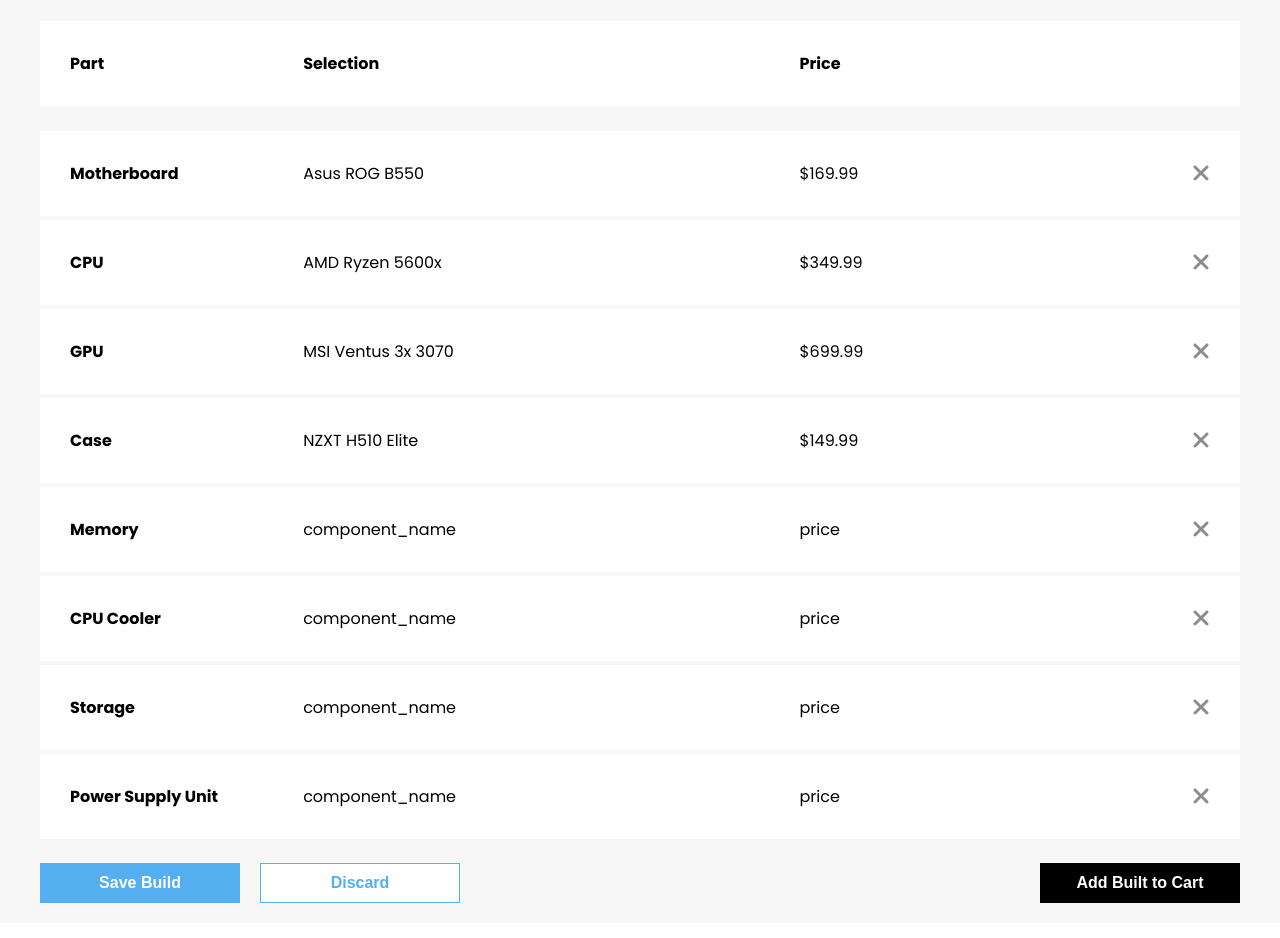
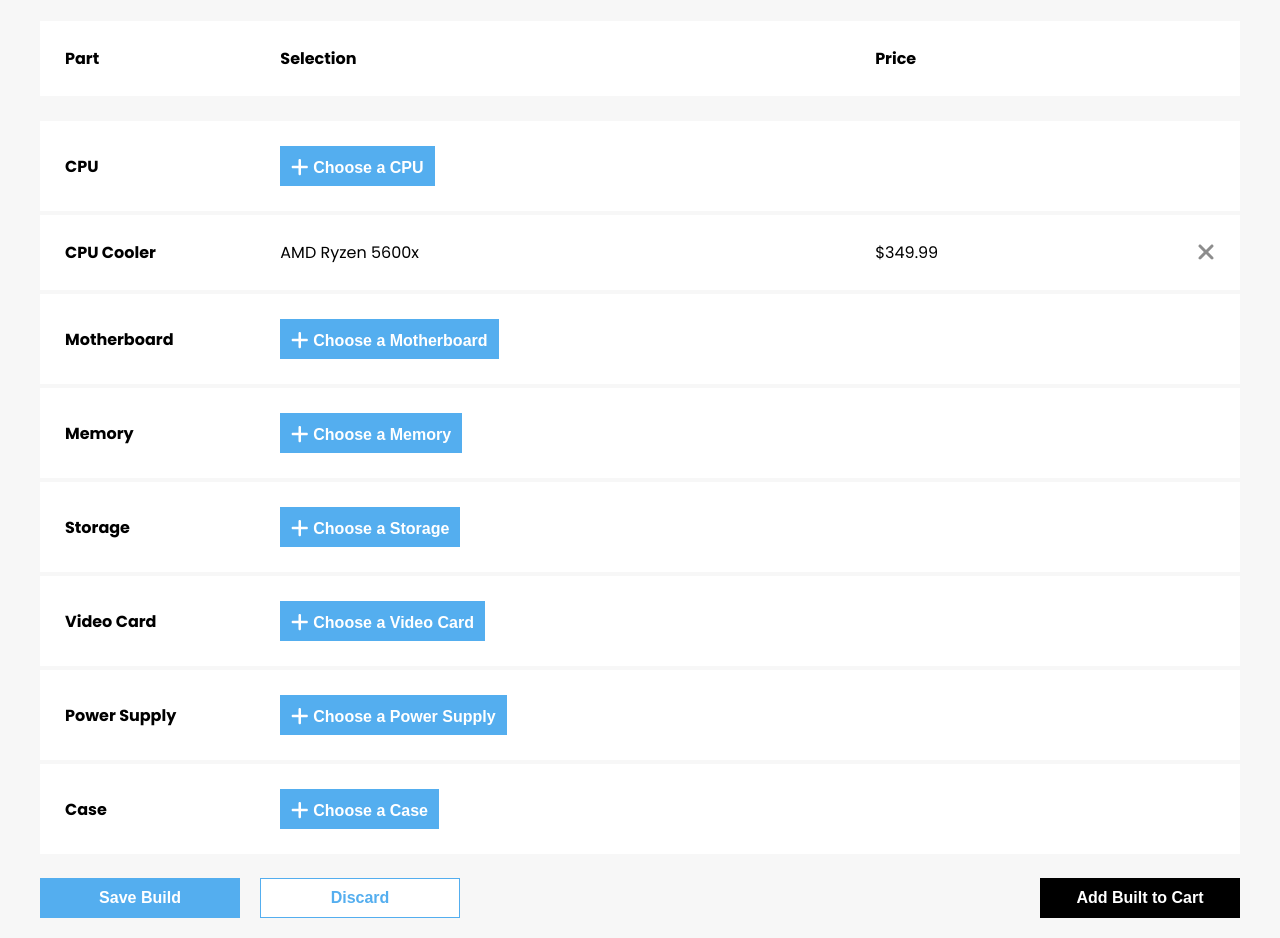
Before and after one commit to brandonlam4237/CSC322_Project, a React (Create React App) app in the folder client/: page /mybuild in a window 1280 px wide. Shown: the part 280-1218 px from the top of the page. Built offline with nearby package versions, Linux system fonts and the light colour scheme.

Commit message:
feat: set up logic for conditional rendering of parts based on selection

```diff
--- a/client/src/components/Table.tsx
+++ b/client/src/components/Table.tsx
@@ -1,7 +1,60 @@
 import "../scss/table.scss";
 import { FontAwesomeIcon } from "@fortawesome/react-fontawesome";
-import { faXmark } from "@fortawesome/free-solid-svg-icons";
+import { faXmark, faPlus } from "@fortawesome/free-solid-svg-icons";
+import Button from "./Button";
+import { useState } from "react";
+import { Link } from "react-router-dom";
+
+const PartsPathArray: string[] = [
+  "cpus",
+  "coolers",
+  "motherboards",
+  "memory",
+  "storage",
+  "videocards",
+  "power",
+  "cases",
+];
+
+const componentNames: string[] = [
+  "CPU",
+  "CPU Cooler",
+  "Motherboard",
+  "Memory",
+  "Storage",
+  "Video Card",
+  "Power Supply",
+  "Case",
+];
+
+interface Part {
+  component_name: string;
+  component_selection: string;
+  img_url: string;
+  price: number;
+}
+
+interface PartsList {
+  CPU: Part;
+  "CPU Cooler": Part;
+  Motherboard: Part;
+  Memory: Part;
+  Storage: Part;
+  "Video Card": Part;
+  "Power Supply": Part;
+  Case: Part;
+}
+
 export default function Table() {
+  const [partsList, setPartsList] = useState<any>({
+    "CPU Cooler": {
+      component_name: "CPU Cooler",
+      component_selection: "Corsair RGB Pro Cooler",
+      img_url: "url",
+      price: 159,
+    },
+  });
+
   return (
     <table>
       <thead>
@@ -14,71 +67,45 @@
       </thead>
       <br />
       <tbody>
+        <TableBody partsList={partsList} />
+      </tbody>
+    </table>
+  );
+}
+
+function TableBody({ partsList }: any) {
+  return (
+    <>
+      {componentNames.map((componentName, index) => {
+        if (partsList[`${componentName}`]) {
+          return (
             <tr>
-            <th>Motherboard</th>
-            <td>Asus ROG B550</td>
-            <td>$169.99</td>
-            <td className="remove-icon">
-              <FontAwesomeIcon icon={faXmark} size="xl" />
-            </td>
-          </tr>
-          <tr>
-            <th>CPU</th>
+              <th>{componentName}</th>
               <td>AMD Ryzen 5600x</td>
               <td>$349.99</td>
               <td className="remove-icon">
                 <FontAwesomeIcon icon={faXmark} size="xl" />
               </td>
             </tr>
+          );
+        } else {
+          return (
             <tr>
-            <th>GPU</th>
-            <td>MSI Ventus 3x 3070</td>
-            <td>$699.99</td>
-            <td className="remove-icon">
-              <FontAwesomeIcon icon={faXmark} size="xl" />
+              <th>{componentName}</th>
+              <td>
+                <Link to={`/components/${PartsPathArray[index]}`}>
+                  <Button className="blue-primary">
+                    <FontAwesomeIcon icon={faPlus} size="lg" /> Choose a{" "}
+                    {componentName}
+                  </Button>
+                </Link>
               </td>
+              <td></td>
+              <td></td>
             </tr>
-          <tr>
-            <th>Case</th>
-            <td>NZXT H510 Elite</td>
-            <td>$149.99</td>
-            <td className="remove-icon">
-              <FontAwesomeIcon icon={faXmark} size="xl" />
-            </td>
-          </tr>
-          <tr>
-            <th>Memory</th>
-            <td>component_name</td>
-            <td>price</td>
-            <td className="remove-icon">
-              <FontAwesomeIcon icon={faXmark} size="xl" />
-            </td>
-          </tr>
-          <tr>
-            <th>CPU Cooler</th>
-            <td>component_name</td>
-            <td>price</td>
-            <td className="remove-icon">
-              <FontAwesomeIcon icon={faXmark} size="xl" />
-            </td>
-          </tr>
-          <tr>
-            <th>Storage</th>
-            <td>component_name</td>
-            <td>price</td>
-            <td className="remove-icon">
-              <FontAwesomeIcon icon={faXmark} size="xl" />
-            </td>
-          </tr>
-          <tr>
-            <th>Power Supply Unit</th>
-            <td>component_name</td>
-            <td>price</td>
-            <td className="remove-icon">
-              <FontAwesomeIcon icon={faXmark} size="xl" />
-            </td>
-          </tr>
-        </tbody>
-      </table>
           );
         }
+      })}
+    </>
+  );
+}
--- a/client/src/scss/table.scss
+++ b/client/src/scss/table.scss
@@ -31,7 +31,7 @@
   max-width: 100px;
 }
 th, td {
-  padding: 30px;
+  padding: 25px;
 }
 
 .remove-icon {
```
Lines whose indentation alone changed are shown as unchanged.
